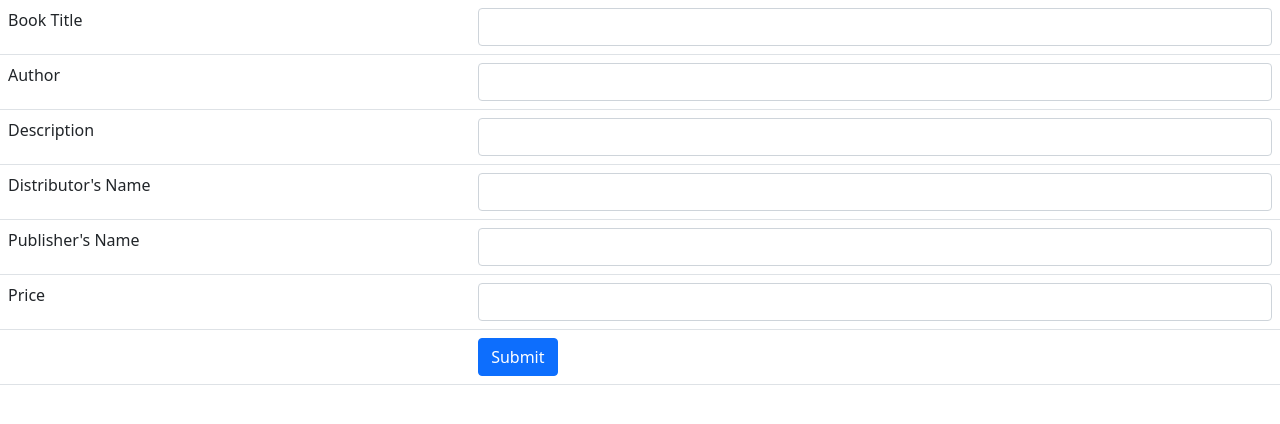
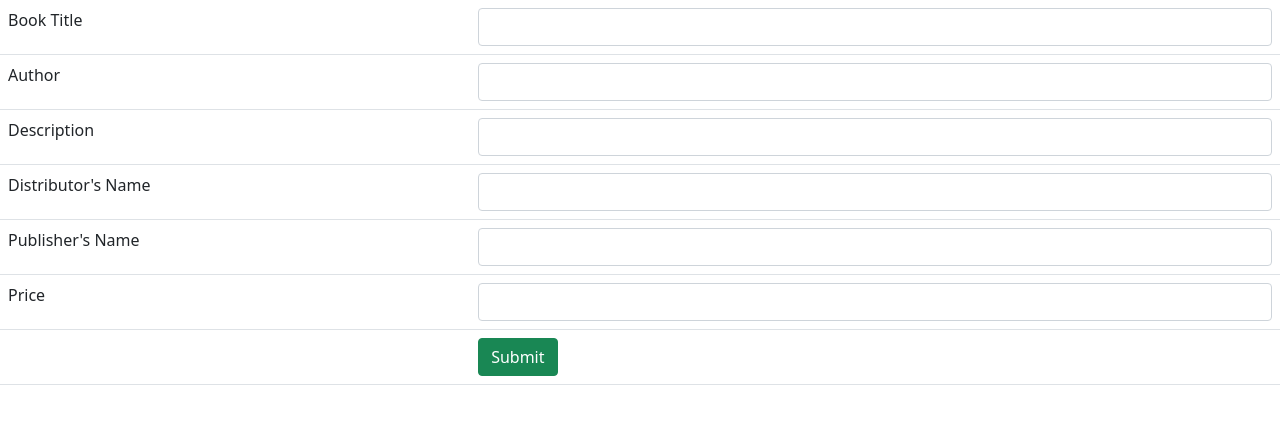
Before and after one commit to IAthira/student, a plain HTML site: page book.html in a window 1280 px wide. Drawn offline with nearby package versions, Linux system fonts and the light colour scheme.

Commit message:
button colour changed

```diff
--- a/book.html
+++ b/book.html
@@ -34,7 +34,7 @@
         </tr>
         <tr>
             <td></td>
-            <td><button class="btn btn-primary">Submit</button></td>
+            <td><button class="btn btn-success">Submit</button></td>
         </tr>
     </table>
 </body>
```
